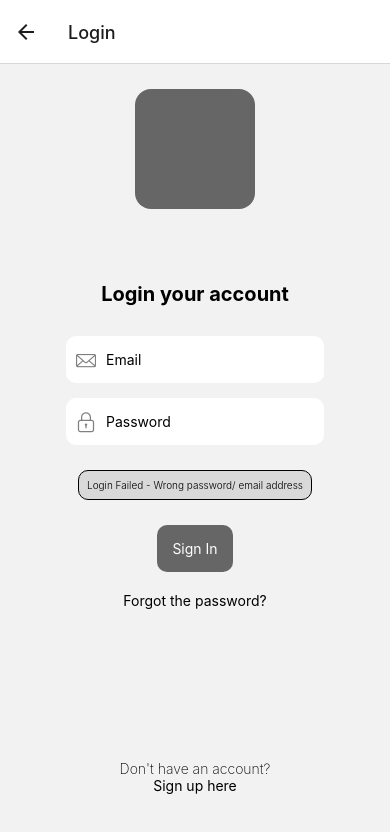
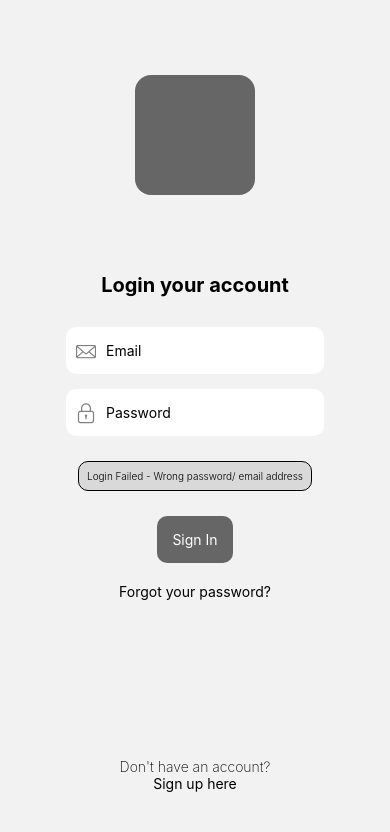
Before and after one commit to GTBitsOfGood/Healing4Heroes, a React Native app in the folder mobile/: screen /Login in a window 390 px wide. Shown: the top 832 px of the page. Built offline with nearby package versions, Linux system fonts and the light colour scheme.

Commit message:
fixed keyboard view issues

```diff
--- a/mobile/App.tsx
+++ b/mobile/App.tsx
@@ -16,7 +16,12 @@ const Stack = createNativeStackNavigator();
 export default function App() {
   return (
     <NavigationContainer>
-      <Stack.Navigator initialRouteName="Development">
+      <Stack.Navigator
+        initialRouteName="Development"
+        screenOptions={{
+          headerShown: false,
+        }}
+      >
         <Stack.Screen name="Development" component={DevelopmentScreen} />
         <Stack.Screen name="Landing" component={LandingScreen} />
         <Stack.Screen name="Login" component={LoginScreen} />
--- a/mobile/screens/LandingScreen.tsx
+++ b/mobile/screens/LandingScreen.tsx
@@ -43,10 +43,11 @@ const styles = StyleSheet.create({
 
   headerContainer: {
     flex: 1,
+    marginTop: 25,
   },
 
   bodyContainer: {
-    marginTop: 25,
+    marginTop: 0,
     flex: 3,
   },
 
--- a/mobile/screens/LoginScreen.tsx
+++ b/mobile/screens/LoginScreen.tsx
@@ -6,6 +6,7 @@ import {
   TextInput,
   KeyboardAvoidingView,
   TouchableOpacity,
+  useWindowDimensions,
 } from "react-native";
 import { auth } from "../utils/firebase";
 import {
@@ -61,8 +62,9 @@ export default function LoginScreen(props: any) {
     console.log(user);
     return userCredential.user;
   };
-
+  const windowHeight = useWindowDimensions().height;
   return (
+    <View style={[{ minHeight: Math.round(windowHeight) }]}>
       <KeyboardAvoidingView style={styles.container}>
         <View style={styles.headerContainer}>
           <View style={styles.logoContainer}></View>
@@ -105,7 +107,7 @@ export default function LoginScreen(props: any) {
             </TouchableOpacity>
           </View>
           <View style={styles.forgotContainer}>
-          <Text>Forgot the password?</Text>
+            <Text>Forgot your password?</Text>
           </View>
         </View>
 
@@ -125,6 +127,7 @@ export default function LoginScreen(props: any) {
 
         {/* <Text onPress={handleLogin}>Login</Text> */}
       </KeyboardAvoidingView>
+    </View>
   );
 }
 
@@ -138,7 +141,7 @@ const styles = StyleSheet.create({
 
   headerContainer: {
     flex: 2,
-    marginTop: 25,
+    marginTop: 75,
   },
 
   bodyContainer: {
--- a/mobile/screens/SignUpScreen.tsx
+++ b/mobile/screens/SignUpScreen.tsx
@@ -6,6 +6,7 @@ import {
   Text,
   TextInput,
   TouchableOpacity,
+  useWindowDimensions,
   View,
 } from "react-native";
 import { SimpleLineIcons } from "@expo/vector-icons";
@@ -13,8 +14,9 @@ import { Fontisto } from "@expo/vector-icons";
 
 export default function SignUpScreen(props: any) {
   const [checkValidRegister, setCheckValidRegister] = useState(true);
-
+  const windowHeight = useWindowDimensions().height;
   return (
+    <View style={[{ minHeight: Math.round(windowHeight) }]}>
       <KeyboardAvoidingView style={styles.container}>
         <View style={styles.headerContainer}>
           <View style={styles.logoContainer}></View>
@@ -76,6 +78,7 @@ export default function SignUpScreen(props: any) {
 
         {/* <Text onPress={handleLogin}>Login</Text> */}
       </KeyboardAvoidingView>
+    </View>
   );
 }
 
@@ -89,7 +92,7 @@ const styles = StyleSheet.create({
 
   headerContainer: {
     flex: 2,
-    marginTop: 25,
+    marginTop: 75,
   },
 
   bodyContainer: {
```
Lines whose indentation alone changed are shown as unchanged.
